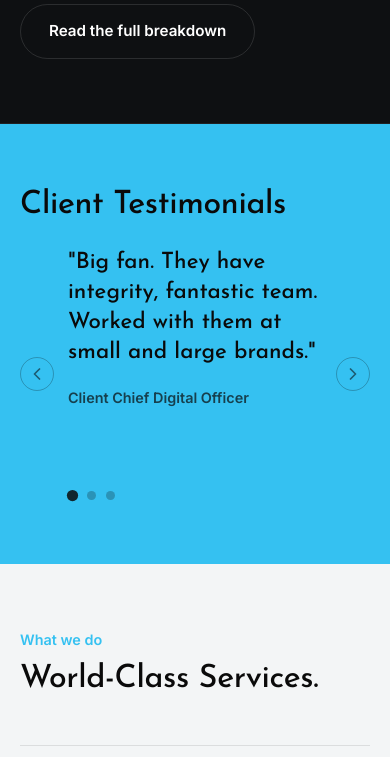
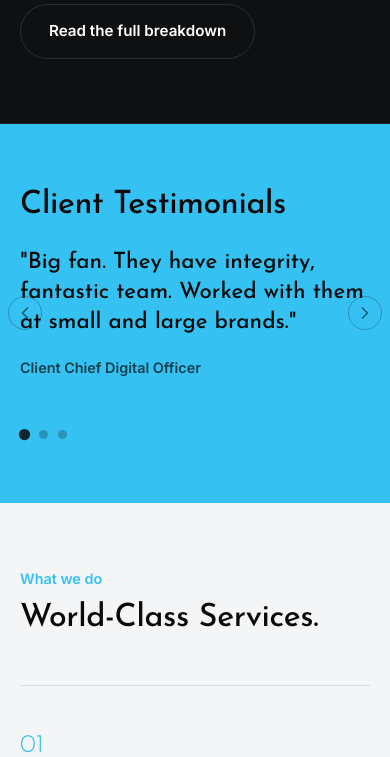
Before and after one commit to arifbillahcse/jonoads, a Laravel app: page / in a window 390 px wide. Shown: the part 3695-4452 px from the top of the page. Run offline with Laravel 12, Linux system fonts and the light colour scheme; data comes from the database, SQL or seed files in the repository; style sheets or scripts are compiled from the project's sources.

Commit message:
Move testimonial arrows to the page's true outer edges
Per the client's marked-up screenshot, the arrows should sit near the
full browser width's edges, not inset within the section's own text
gutter. Moved .testimonial-carousel to wrap the whole section (arrows
as direct children, .section-inner nested inside it) so the arrows
position against the page edge instead of the padded content area.

```diff
--- a/resources/css/app.css
+++ b/resources/css/app.css
@@ -947,12 +947,11 @@ button {
 }
 
 .testimonial-carousel {
-  /* Full width of the section, with the arrows pinned to its own left/right
-     edges (inside the section's existing gutter padding, so they're never
-     clipped by the viewport) rather than hugging the quote text. */
+  /* Wraps the whole section width (not just .section-inner's padded
+     content), with the arrows pinned near its true left/right edges —
+     close to the page edge itself, per the client's marked-up reference,
+     rather than inset with the text's own gutter. */
   position: relative;
-  width: 100%;
-  padding: 0 64px;
 }
 
 .testimonial-content {
@@ -999,16 +998,20 @@ button {
 }
 
 .testimonial-arrow-prev {
-  left: 0;
+  left: 24px;
 }
 
 .testimonial-arrow-next {
-  right: 0;
+  right: 24px;
 }
 
 @media (max-width: 640px) {
-  .testimonial-carousel {
-    padding: 0 48px;
+  .testimonial-arrow-prev {
+    left: 8px;
+  }
+
+  .testimonial-arrow-next {
+    right: 8px;
   }
 
   .testimonial-arrow {
--- a/resources/views/components/section/testimonial.blade.php
+++ b/resources/views/components/section/testimonial.blade.php
@@ -2,6 +2,13 @@
 @if ($testimonials->isNotEmpty())
 <!-- ============ TESTIMONIAL ============ -->
 <section class="testimonial" id="testimonial">
+  <div class="testimonial-carousel" data-testimonial-carousel data-interval="4000">
+    @if ($testimonials->count() > 1)
+    <button type="button" class="testimonial-arrow testimonial-arrow-prev" data-testimonial-prev aria-label="Previous quote">
+      <svg viewBox="0 0 24 24" fill="none" aria-hidden="true"><path d="M15 6l-6 6 6 6" stroke="currentColor" stroke-width="2" stroke-linecap="round" stroke-linejoin="round"/></svg>
+    </button>
+    @endif
+
     <div class="section-inner">
       <h2 class="testimonial-heading reveal">Client Testimonials</h2>
       {{--
@@ -9,13 +16,6 @@
         between them. With JavaScript off, or before it runs, they simply stack
         and all stay readable — nothing is hidden by inline styles.
       --}}
-    <div class="testimonial-carousel" data-testimonial-carousel data-interval="4000">
-      @if ($testimonials->count() > 1)
-      <button type="button" class="testimonial-arrow testimonial-arrow-prev" data-testimonial-prev aria-label="Previous quote">
-        <svg viewBox="0 0 24 24" fill="none" aria-hidden="true"><path d="M15 6l-6 6 6 6" stroke="currentColor" stroke-width="2" stroke-linecap="round" stroke-linejoin="round"/></svg>
-      </button>
-      @endif
-
       <div class="testimonial-content">
         <div class="testimonial-slides" aria-live="polite">
           @foreach ($testimonials as $testimonial)
@@ -40,6 +40,7 @@
         </div>
         @endif
       </div>
+    </div>
 
     @if ($testimonials->count() > 1)
     <button type="button" class="testimonial-arrow testimonial-arrow-next" data-testimonial-next aria-label="Next quote">
@@ -47,6 +48,5 @@
     </button>
     @endif
   </div>
-  </div>
 </section>
 @endif
```
Lines whose indentation alone changed are shown as unchanged.
